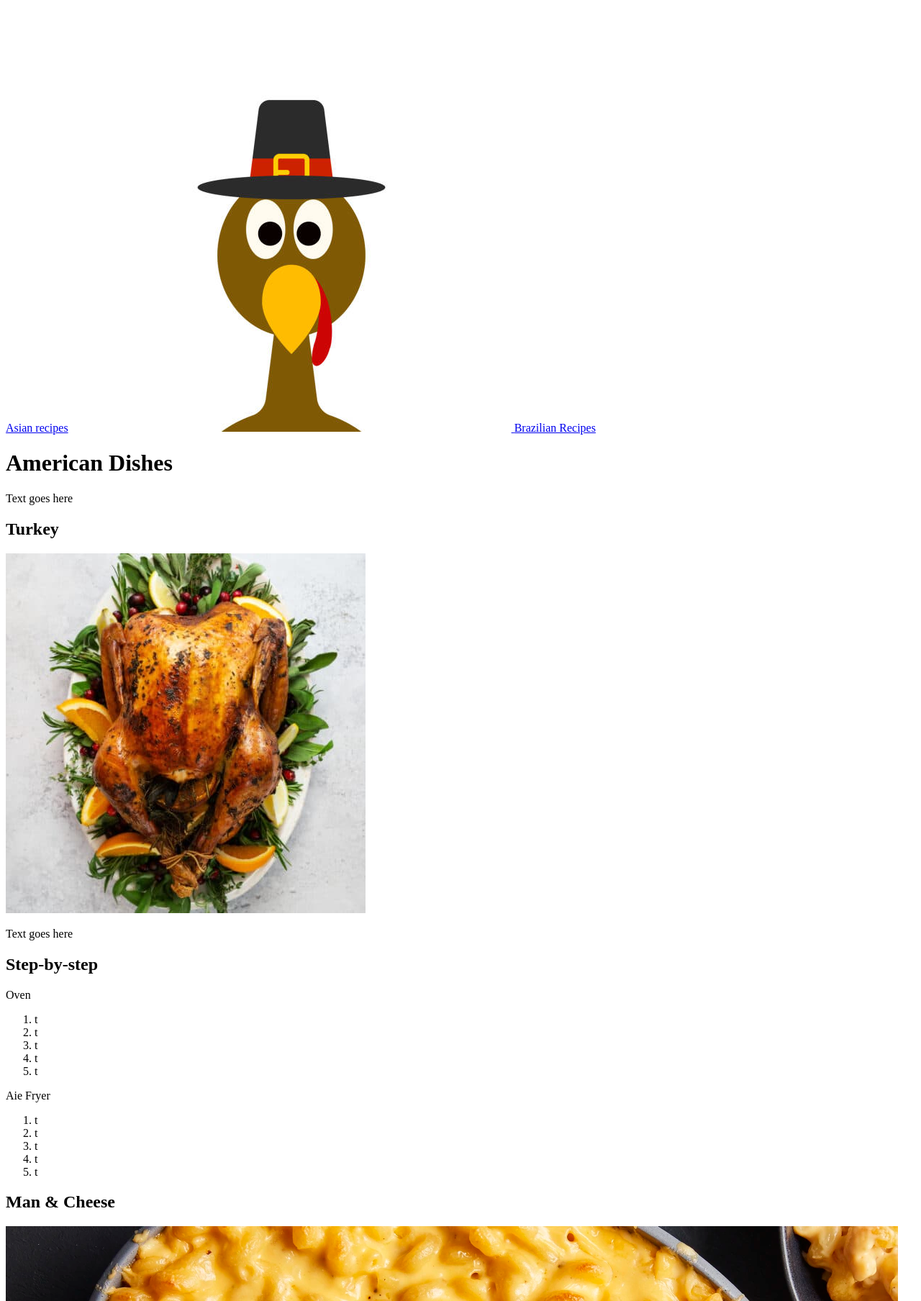
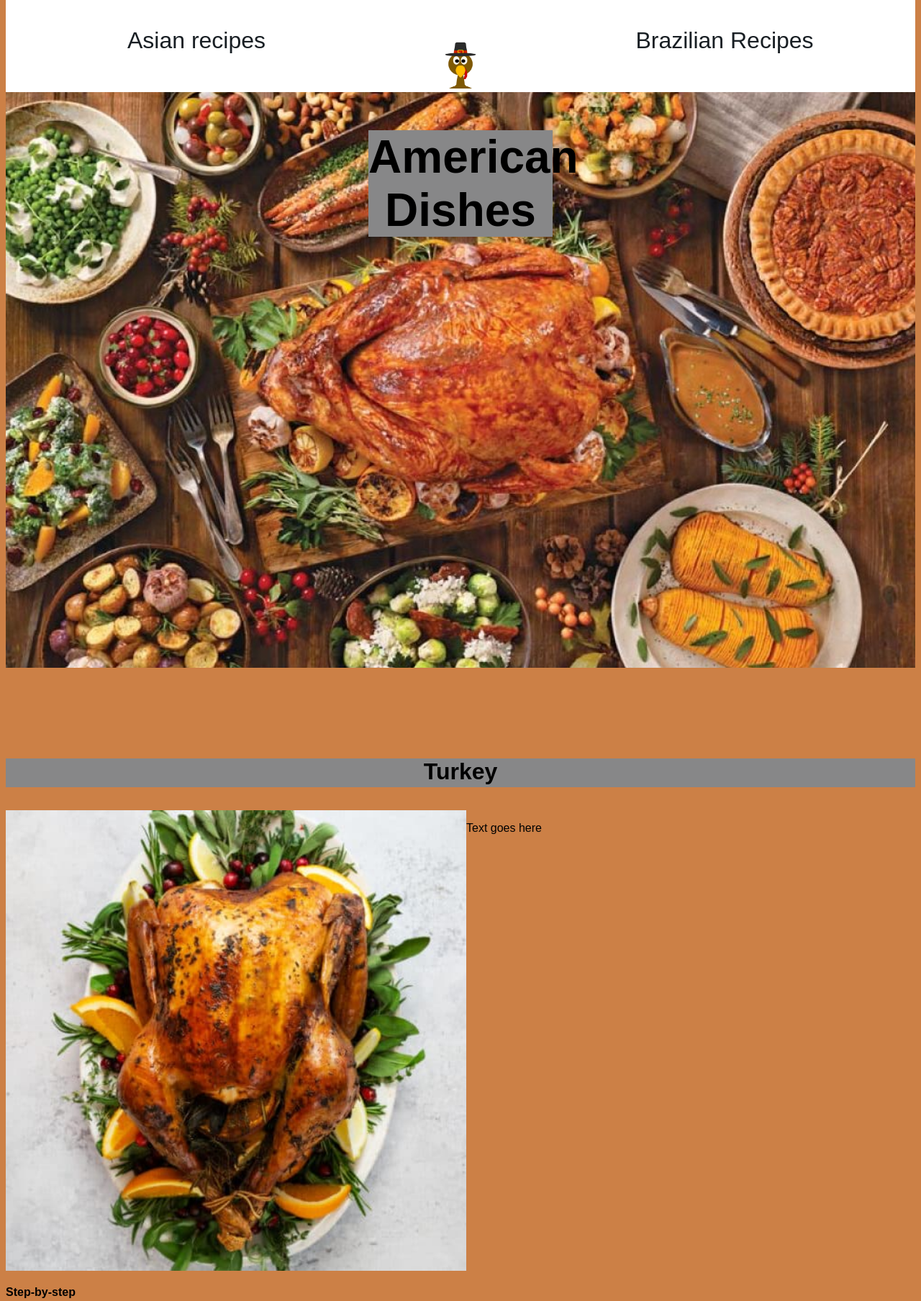
Before and after one commit to ashlee21salinas/thanksgiving, a plain HTML site: page american.html in a window 1280 px wide. Shown: the part 20-1828 px from the top of the page at 72% size. Drawn offline with Linux system fonts and the light colour scheme.

Commit message:
on page 2

```diff
--- /dev/null
+++ b/american.css
@@ -0,0 +1,68 @@
+* {
+    font-family: sans-serif;
+}
+
+body {
+    background-color: #CC8046;
+}
+
+.top {
+    display: flex;
+    justify-content: space-evenly;
+}
+
+nav {
+    background-color: white;
+    padding: 3%;
+}
+
+nav a {
+    color: #191F24;
+    text-decoration: none;
+    padding: 1%;
+    font-size: 4vh;
+    width: 20vw;
+    height: 5vh;
+    text-align: center;
+}
+
+
+.turk {
+    height: 85px;
+    width: 100px;
+}
+
+.hero {
+    background-image: url(images/image2.jpg);
+    background-repeat: no-repeat;
+    background-size: cover;
+    background-position: center;
+    height: 100vh;
+    text-align: center;
+
+}
+
+.images {
+    height: 80vh;
+    width: 50vw;
+}
+
+.hero h2 {
+    display: inline-block;
+    background-color:#878788;
+    width: 20vw;
+    font-size: 8vh;
+}
+
+h3 {
+    text-align: center;
+    margin-top: 10%;
+    font-size: 4vh;
+    background-color: #878788;
+    height: 5vh;
+}
+
+.info1 {
+    display: flex;
+    flex-direction: row;
+}
--- a/american.html
+++ b/american.html
@@ -5,6 +5,7 @@
     <meta charset="UTF-8">
     <meta name="viewport" content="width=device-width, initial-scale=1.0">
     <title>American Recipes</title>
+    <link rel="stylesheet" href="american.css">
 </head>
 
 <body>
@@ -13,24 +14,28 @@
             <section class="top">
                 <a href="asian.html">Asian recipes</a>
                 <a href="index.html">
-                <img src="/images/turkey1.jpg" alt="image of animated turkey">
+                    <img class="turk" src="/images/turkey1.jpg" alt="image of animated turkey">
                 </a>
                 <a href="brazilian.html">Brazilian Recipes</a>
             </section>
         </nav>
     </header>
-        <h1>American Dishes</h1>
+
+    <section class="hero">
+    <h2>American Dishes</h2>
+    </section>
+
+    <section class="start">
+    <h3>Turkey</h3>
+    <section class="info1">
+        <img class="images" src="/images/image6.jpg" alt="image of turkey on plate">
         <p>Text goes here</p>
-
-        <section class="info1">
-            <h1>Turkey</h1>
-            <img src="/images/image6.jpg" alt="image of turkey on plate">
-            <p>Text goes here</p>
+    </section>
     </section>
 
     <section class="row">
         <section class="info2">
-                <h2>Step-by-step</h2>
+            <h4>Step-by-step</h4>
             <p>Oven</p>
             <ol>
                 <li>t</li>
@@ -54,14 +59,14 @@
     </section>
 
     <section class="info4">
-            <h1>Man & Cheese</h1>
-            <img src="/images/image7.webp" alt="image of mac and cheese">
+        <h5>Man & Cheese</h5>
+        <img class="images" src="/images/image7.webp" alt="image of mac and cheese">
         <p>Text goes here</p>
     </section>
 
     <section class="row2">
         <section class="info5">
-                <h2>Step-by-step</h2>
+            <h6>Step-by-step</h6>
             <p>Oven</p>
             <ol>
                 <li>t</li>
--- a/index.css
+++ b/index.css
@@ -51,6 +51,8 @@ nav a {
     height: 100%;
     background: rgba(0,0,0,0.5);
     border: 1px solid black;
+    display: flex;
+    align-items: center;
 
 }
 
@@ -58,3 +60,156 @@ nav a {
     text-align: center;
     color: white;
 }
+
+.image {
+    width: 50vw;
+    height: 70vh;
+
+}
+
+.information {
+    margin-top: 15%;
+}
+h2 {
+    text-align: center;
+    color: white;
+    font-size: 8vh;
+}
+
+.info {
+    margin-top: 10%;
+    display: flex;
+    flex-direction: row;
+}
+
+.info p {
+    font-size: 3vh;
+    margin-top: 10%;
+    width: 500px;
+    margin-left: 20%;
+}
+
+.under {
+    display: flex;
+    flex-direction: column;
+    align-items: center;
+    margin-top: 8%;
+}
+
+.b1 {
+    height: 5vh;
+    width: 8vw;
+    margin-top: 10%;
+    margin-left: 50%;
+    background-color: black;
+    color: white;
+}
+
+.information2 {
+    margin-top: 5%;
+}
+
+h3 {
+    text-align: center;
+    color: white;
+    font-size: 8vh;
+}
+
+.info2 {
+    margin-top: 10%;
+    display: flex;
+    flex-direction: row;
+}
+
+.info2 p {
+    font-size: 3vh;
+    margin-top: 10%;
+    width: 500px;
+    margin-left: 20%;
+}
+
+.under2 {
+    display: flex;
+    flex-direction: column;
+    align-items: center;
+    margin-top: 8%;
+}
+
+.b2 {
+    height: 5vh;
+    width: 8vw;
+    margin-top: 10%;
+    margin-left: 50%;
+    background-color: black;
+    color: white;
+}
+
+.information3 {
+    margin-top: 5%;
+    margin-bottom: 5%;
+}
+
+h4 {
+    text-align: center;
+    color: white;
+    font-size: 8vh;
+}
+
+.info3 {
+    margin-top: 10%;
+    display: flex;
+    flex-direction: row;
+}
+
+.info3 p {
+    font-size: 3vh;
+    margin-top: 10%;
+    width: 500px;
+    margin-left: 20%;
+}
+
+.under3 {
+    display: flex;
+    flex-direction: column;
+    align-items: center;
+    margin-top: 8%;
+}
+
+.b3 {
+    height: 5vh;
+    width: 8vw;
+    margin-top: 10%;
+    margin-left: 50%;
+    background-color: black;
+    color: white;
+}
+
+
+footer {
+    background-color: white;
+    display: flex;
+    flex-direction: row;
+    justify-content: space-between;
+
+}
+
+.nav {
+    display: flex;
+    flex-direction: column;
+    justify-content: space-between;
+}
+
+.nav a {
+    text-decoration: none;
+}
+
+.middle p  {
+    color: black;
+    font-size: 5vh;
+
+}
+
+.end {
+    height: 100px;
+    width: 100px;
+}
```
Also changed, not shown: index.html (+45 -13 lines). Lines whose indentation alone changed are shown as unchanged.
